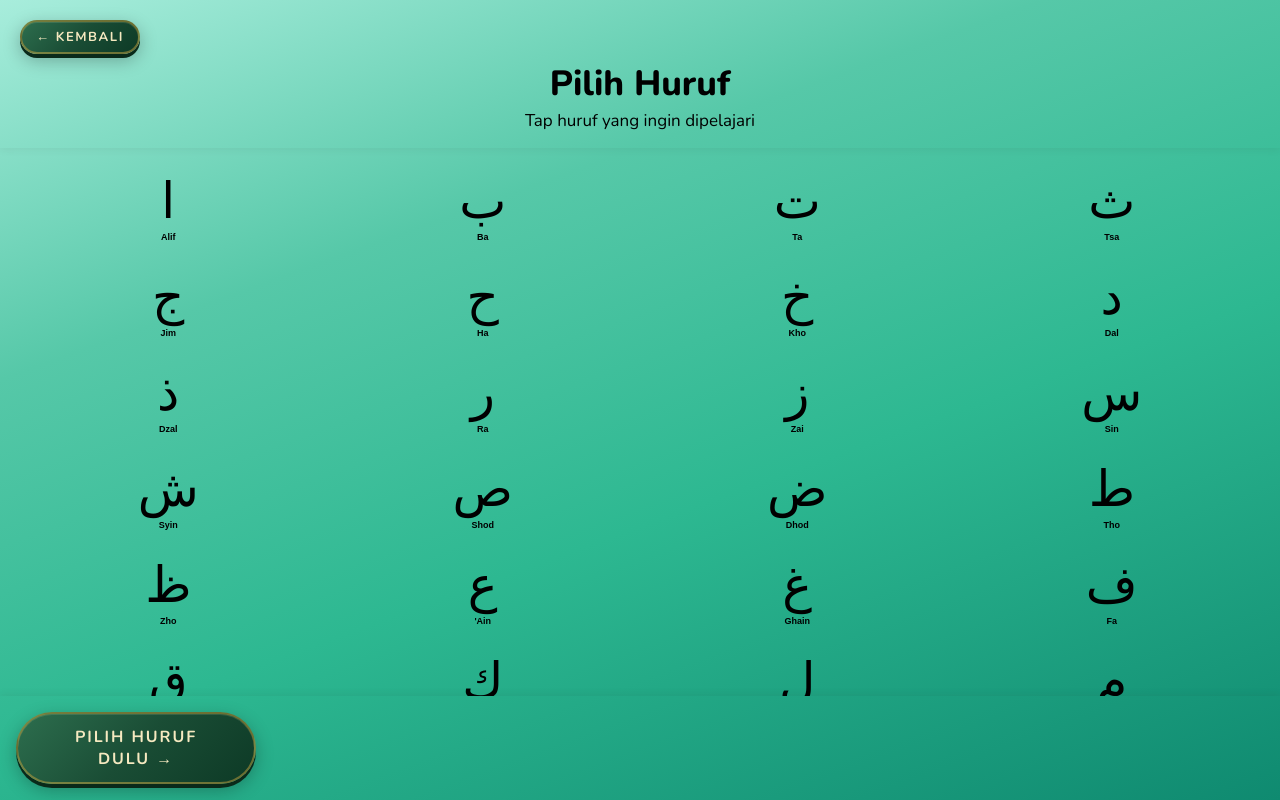
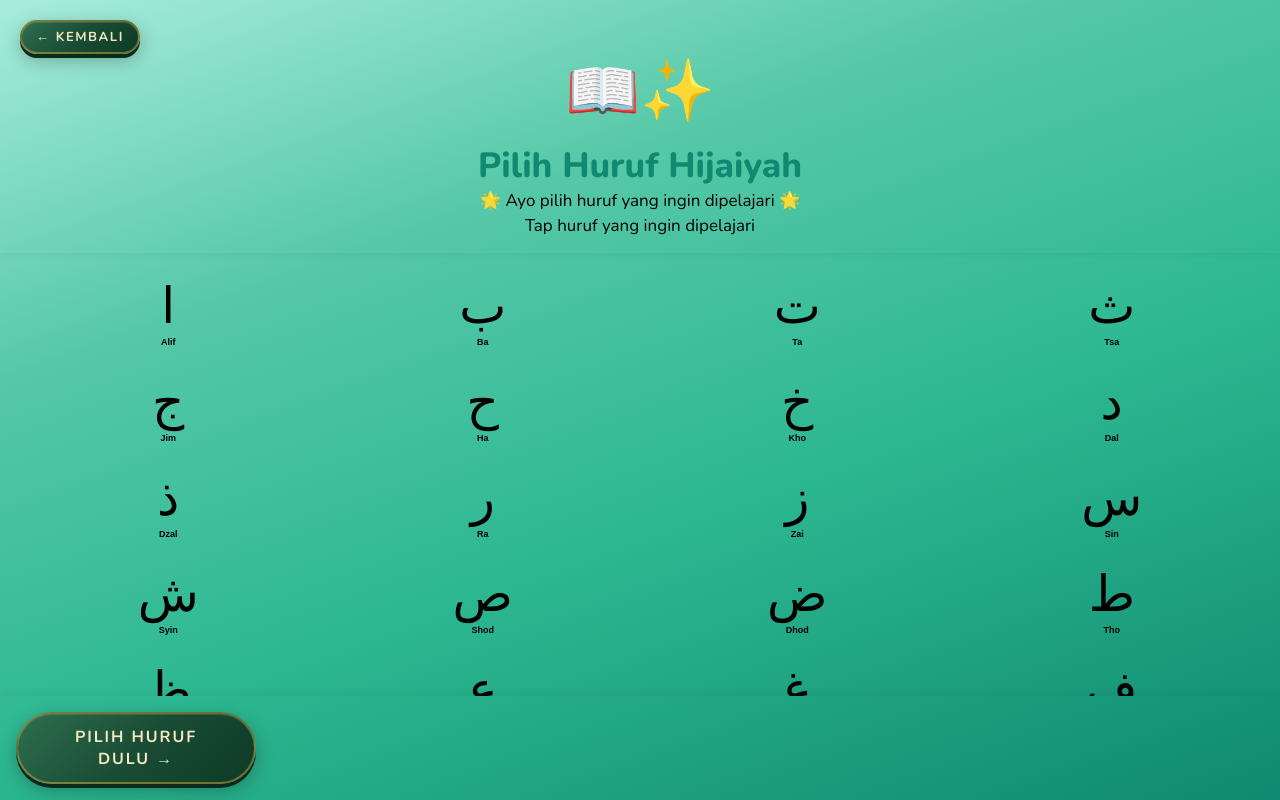
Before and after one commit to ammarazq/sistemedukasi, a React (Vite) app in the folder game-tajwid-app/: page / in a window 1280 px wide. Both pictures are taken after a click on the button "▶ MULAI". Built offline with nearby package versions, Linux system fonts and the light colour scheme.

Commit message:
tambahin animasi bounce

```diff
--- a/game-tajwid-app/src/App.css
+++ b/game-tajwid-app/src/App.css
@@ -236,3 +236,13 @@ body {
     #15a686 100%
   );
 }
+
+@keyframes bounce {
+  0%,100%{
+    transform:translateY(0);
+  }
+
+  50%{
+    transform:translateY(-10px);
+  }
+}
--- a/game-tajwid-app/src/pages/ChooseHuruf.jsx
+++ b/game-tajwid-app/src/pages/ChooseHuruf.jsx
@@ -31,7 +31,36 @@ export default function PilihHuruf({ hurufDipilih, onPilih, onMulai, onBack }) {
           ← Kembali
         </Tombol>
       </div>
-        <h1 style={{ fontSize: '35px', fontWeight: 800, textAlign: 'center'}}>Pilih Huruf</h1>
+      <div style={{ textAlign: 'center' }}>
+  <div
+    style={{
+      fontSize: '60px',
+      animation: 'bounce 2s infinite'
+    }}
+  >
+    📖✨
+  </div>
+
+  <h1
+    style={{
+      fontSize: '35px',
+      fontWeight: 800,
+      color: '#0f8a70'
+    }}
+  >
+    Pilih Huruf Hijaiyah
+  </h1>
+
+  <p
+    style={{
+      fontSize: '17px',
+      color: 'var(--muted)'
+    }}
+  >
+    🌟 Ayo pilih huruf yang ingin dipelajari 🌟
+  </p>
+</div>
+        {/* <h1 style={{ fontSize: '35px', fontWeight: 800, textAlign: 'center'}}>Pilih Huruf</h1> */}
         <p  style={{ fontSize: '17px', color: 'var(--muted)', marginTop: 2, textAlign: 'center'}}>
           Tap huruf yang ingin dipelajari
         </p>
```
